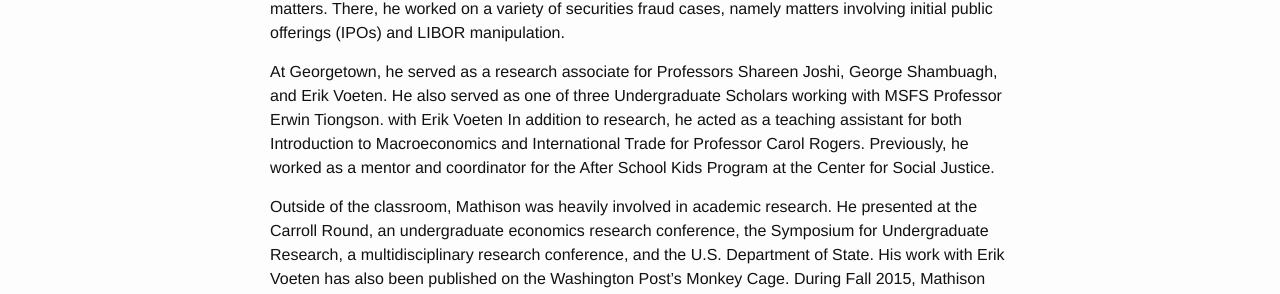
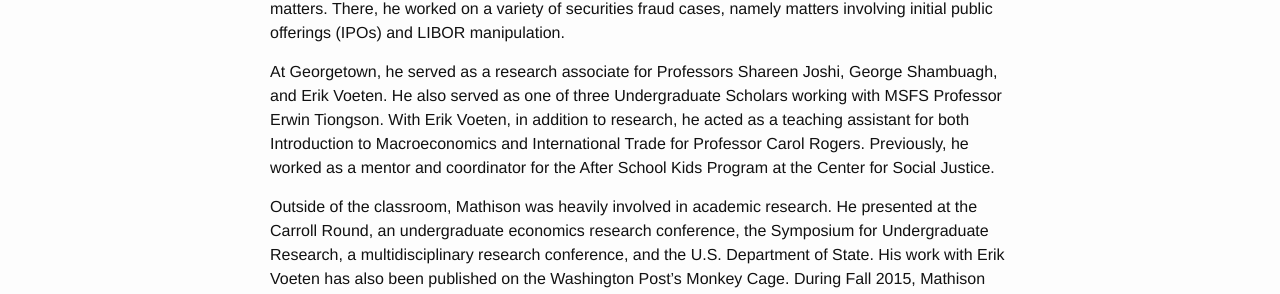
Before and after one commit to mathisonclore/mathisonclore.github.io, a Jekyll site: the page built from about.md, in a window 1280 px wide. Shown: the part 374-668 px from the top of the page. Built offline with Jekyll 4.4.1, drawn with Linux system fonts in a browser that asks for light colours.

```diff
--- a/about.md
+++ b/about.md
@@ -8,7 +8,7 @@ Mathison Clore recently graduated from Georgetown's School of Foreign Service. H
 
 Mathison has a variety of experience in professional settings both on- and off-campus, with experience within the public and private sectors. Most recently, Mathison worked as a summer analyst for Cornerstone Research, an enonomic consulting firm specializing in securities litigation and regulatory matters. There, he worked on a variety of securities fraud cases, namely matters involving initial public offerings (IPOs) and LIBOR manipulation.
 
-At Georgetown, he served as a research associate for Professors Shareen Joshi, George Shambuagh, and Erik Voeten. He also served as one of three Undergraduate Scholars working with MSFS Professor Erwin Tiongson. with Erik Voeten In addition to research, he acted as a teaching assistant for both Introduction to Macroeconomics and International Trade for Professor Carol Rogers. Previously, he  worked as a mentor and coordinator for the After School Kids Program at the Center for Social Justice.
+At Georgetown, he served as a research associate for Professors Shareen Joshi, George Shambuagh, and Erik Voeten. He also served as one of three Undergraduate Scholars working with MSFS Professor Erwin Tiongson. With Erik Voeten, in addition to research, he acted as a teaching assistant for both Introduction to Macroeconomics and International Trade for Professor Carol Rogers. Previously, he  worked as a mentor and coordinator for the After School Kids Program at the Center for Social Justice.
 
 Outside of the classroom, Mathison was heavily involved in academic research. He presented at the Carroll Round, an undergraduate economics research conference, the Symposium for Undergraduate Research, a multidisciplinary research conference, and the U.S. Department of State. His work with Erik Voeten has also been published on the Washington Post's Monkey Cage. During Fall 2015, Mathison studed in Madrid, Spain, at the Universidad Pontificia Comillas, where he completed economic and business coursework in Spanish.
 
```
